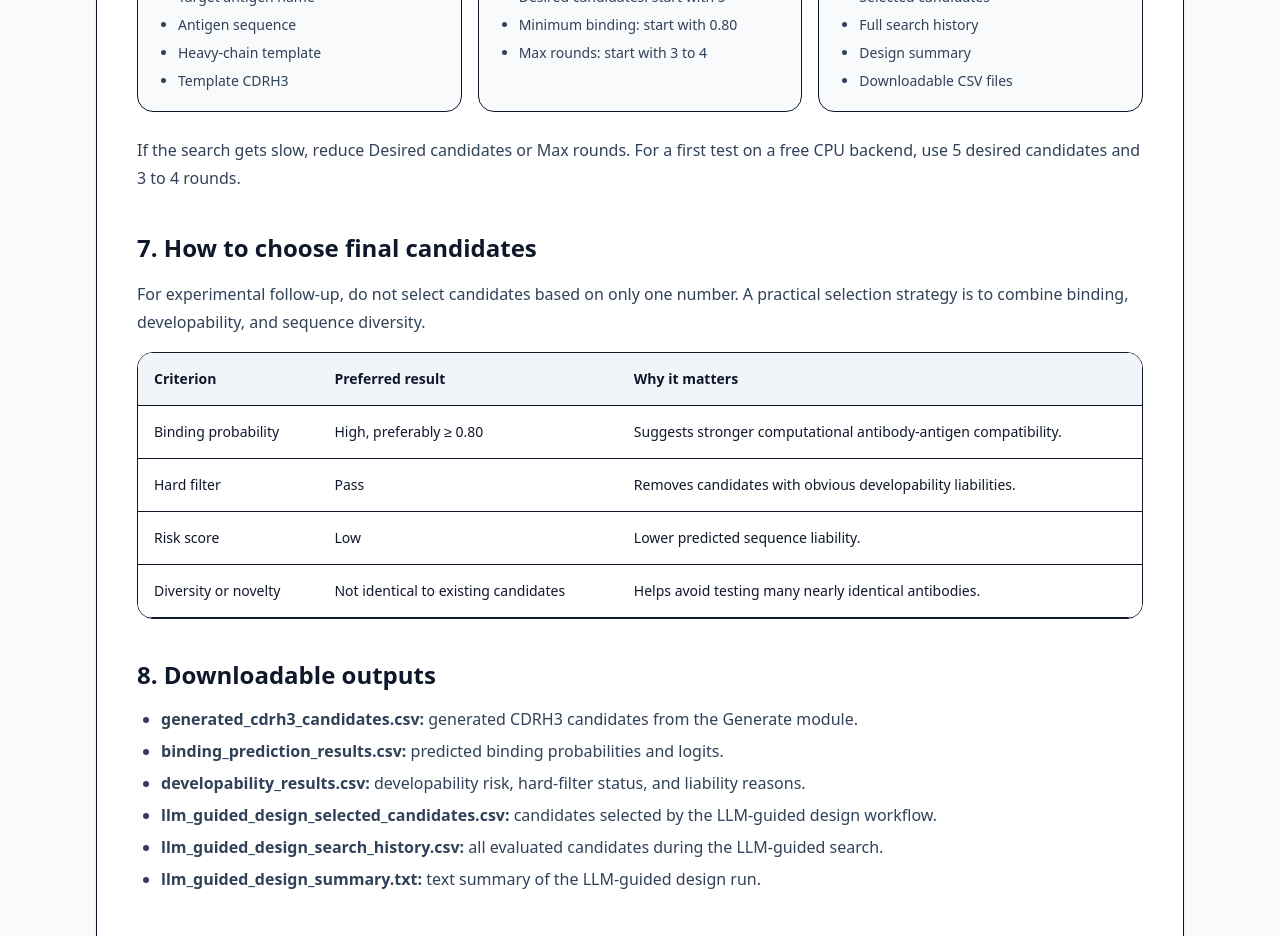
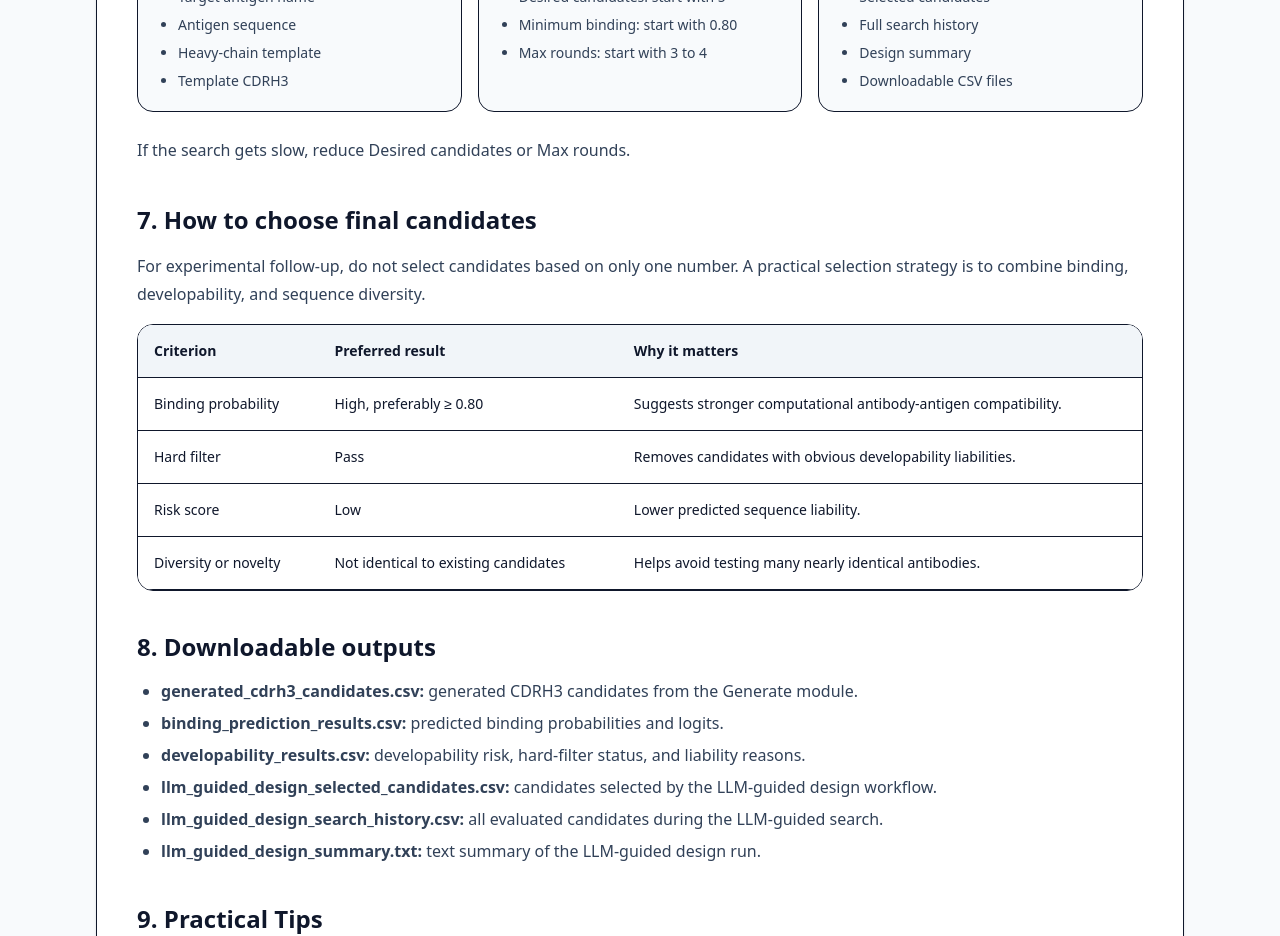
Before and after one commit to Fanxu-alt/Antibody-Design, a Next.js app in the folder frontend/: page /help in a window 1280 px wide. Shown: the part 4240-5176 px from the top of the page. Built offline with nearby package versions, Linux system fonts and the light colour scheme; no server answers.

Commit message:
Update page.tsx

```diff
--- a/frontend/app/help/page.tsx
+++ b/frontend/app/help/page.tsx
@@ -500,8 +500,6 @@ export default function HelpPage() {
 
           <p className="mb-10 leading-7 text-slate-700">
             If the search gets slow, reduce Desired candidates or Max rounds.
-            For a first test on a free CPU backend, use 5 desired candidates and
-            3 to 4 rounds.
           </p>
 
           <h2 className="mb-4 text-2xl font-bold">7. How to choose final candidates</h2>
```
